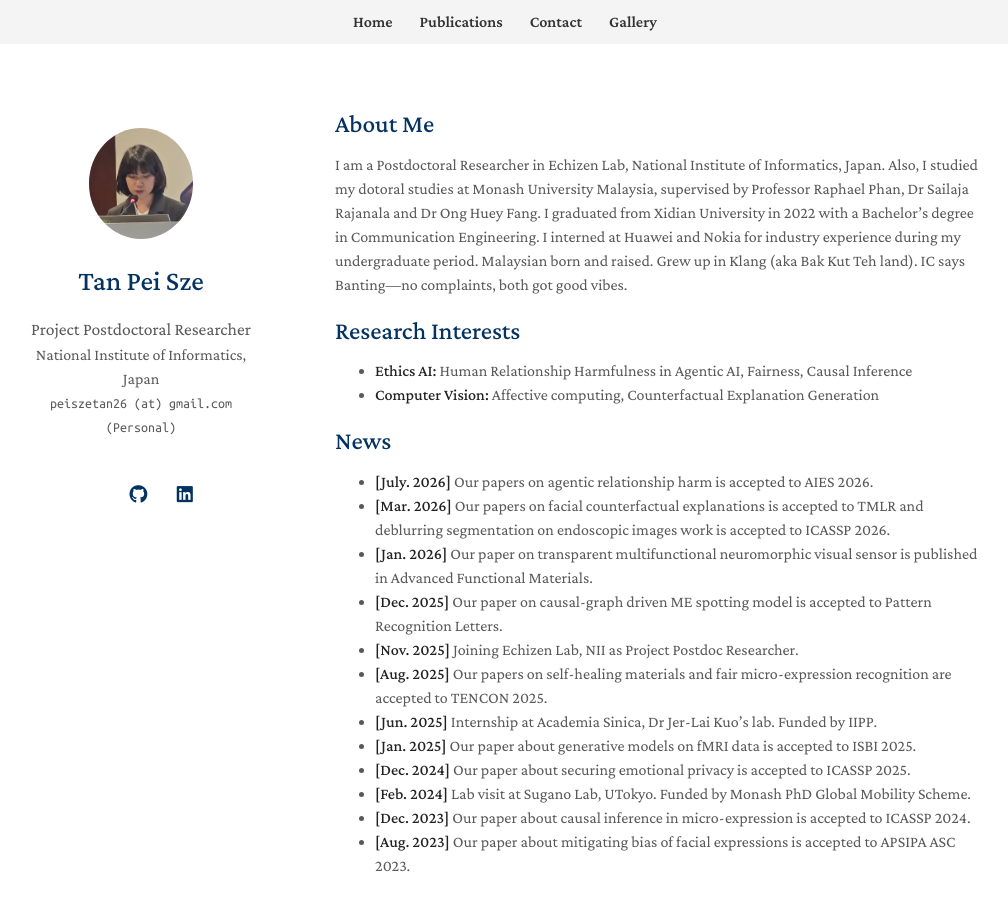
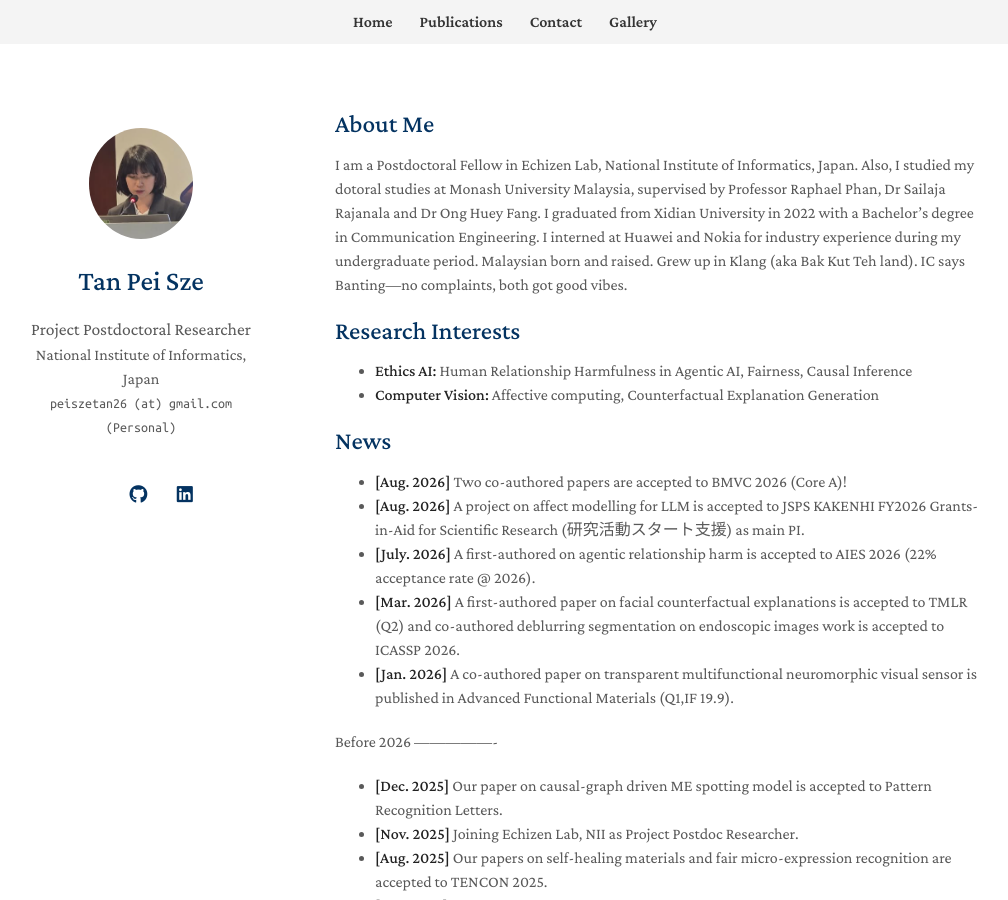
Before and after one commit to noobasuna/tpeisze, a Jekyll site: the page built from index.md, in a window 1280 px wide and 900 px high. Shown: the whole window, without its empty margins (135-1143 px from the left). Built offline with Jekyll 4.4.1, drawn with Linux system fonts in a browser that asks for light colours; a style sheet for code colours, icons or effects is not loaded; our own code applies the rules of GitHub Pages for plain Markdown files.

Commit message:
Update index.md

```diff
--- a/index.md
+++ b/index.md
@@ -4,7 +4,7 @@ layout: homepage
 
 ## About Me
 
-I am a Postdoctoral Researcher in Echizen Lab, National Institute of Informatics, Japan. Also, I studied my dotoral studies at Monash University Malaysia, supervised by Professor Raphael Phan, Dr Sailaja Rajanala and Dr Ong Huey Fang. I graduated from Xidian University in 2022 with a Bachelor's degree in Communication Engineering. I interned at Huawei and Nokia for industry experience during my undergraduate period. Malaysian born and raised. Grew up in Klang (aka Bak Kut Teh land). IC says Banting—no complaints, both got good vibes.
+I am a Postdoctoral Fellow in Echizen Lab, National Institute of Informatics, Japan. Also, I studied my dotoral studies at Monash University Malaysia, supervised by Professor Raphael Phan, Dr Sailaja Rajanala and Dr Ong Huey Fang. I graduated from Xidian University in 2022 with a Bachelor's degree in Communication Engineering. I interned at Huawei and Nokia for industry experience during my undergraduate period. Malaysian born and raised. Grew up in Klang (aka Bak Kut Teh land). IC says Banting—no complaints, both got good vibes.
 
 ## Research Interests
 
@@ -12,9 +12,14 @@ I am a Postdoctoral Researcher in Echizen Lab, National Institute of Informatics
 - **Computer Vision:** Affective computing, Counterfactual Explanation Generation
 
 ## News
-- **[July. 2026]** Our papers on agentic relationship harm is accepted to AIES 2026.
-- **[Mar. 2026]** Our papers on facial counterfactual explanations is accepted to TMLR and deblurring segmentation on endoscopic images work is accepted to ICASSP 2026.
-- **[Jan. 2026]** Our paper on transparent multifunctional neuromorphic visual sensor is published in Advanced Functional Materials.
+- **[Aug. 2026]** Two co-authored papers are accepted to BMVC 2026 (Core A)!
+- **[Aug. 2026]** A project on affect modelling for LLM is accepted to JSPS KAKENHI FY2026 Grants-in-Aid for Scientific Research (研究活動スタート支援) as main PI.
+- **[July. 2026]** A first-authored on agentic relationship harm is accepted to AIES 2026 (22% acceptance rate @ 2026).
+- **[Mar. 2026]** A first-authored paper on facial counterfactual explanations is accepted to TMLR (Q2) and co-authored deblurring segmentation on endoscopic images work is accepted to ICASSP 2026.
+- **[Jan. 2026]** A co-authored paper on transparent multifunctional neuromorphic visual sensor is published in Advanced Functional Materials (Q1,IF 19.9).
+
+Before 2026
+—————-
 - **[Dec. 2025]** Our paper on causal-graph driven ME spotting model is accepted to Pattern Recognition Letters.
 - **[Nov. 2025]** Joining Echizen Lab, NII as Project Postdoc Researcher.
 - **[Aug. 2025]** Our papers on self-healing materials and fair micro-expression recognition are accepted to TENCON 2025.
```
